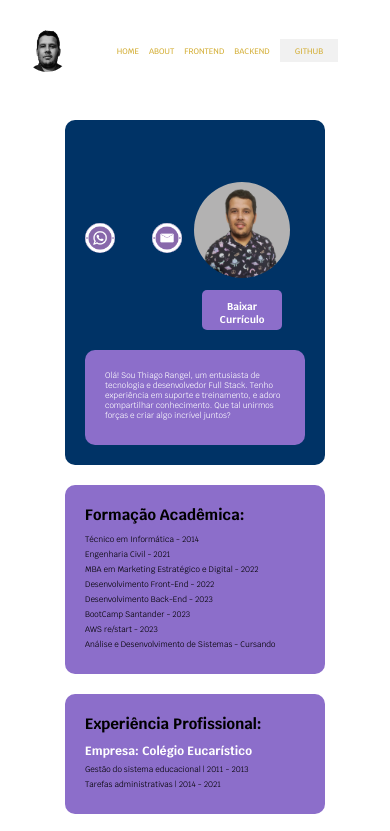
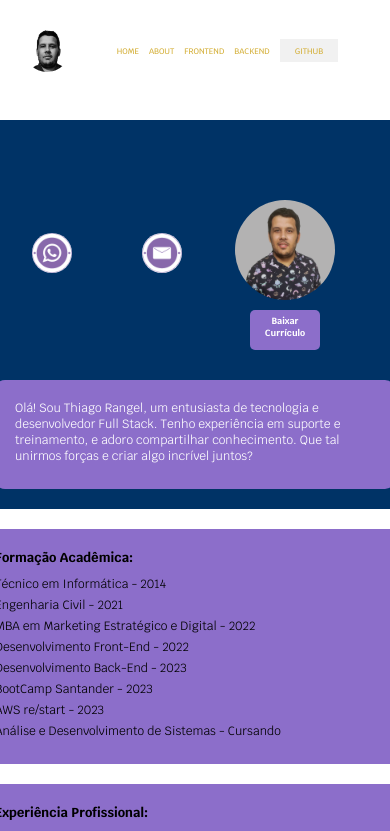
Before and after one commit to ThiagoDRangel/ThiagoRangel, a React (Vite) app: page /home/profile in a window 390 px wide. Shown: the top 831 px of the page. Built offline with nearby package versions, Linux system fonts and the light colour scheme.

Commit message:
fix: mobile version

```diff
--- a/src/components/Certificates/styles.css
+++ b/src/components/Certificates/styles.css
@@ -41,8 +41,8 @@
   border: 10px solid var(--color-senary);
   display: flex;
   font-size: 10px;
+  justify-content: center;
   margin-bottom: 20px;
-  margin-left: 30px;
   width: 800px;
 }
 
@@ -58,7 +58,8 @@
   color: white;
   display: flex;
   flex-direction: column;
-  margin-left: 20px;
+  justify-content: center;
+  margin-left: 4rem;
 }
 
 .format-stacks {
@@ -68,3 +69,68 @@
 div p {
   margin-bottom: 5px;
 }
+
+@media (max-width:1281px) {}
+
+@media (max-width:1025px) {}
+
+@media (max-width:801px) {}
+
+@media (max-width:600px) {
+  .render-certificates {
+    width: 500px;
+  }
+
+  .render-certificates img {
+    width: 400px;
+  }
+
+  .format-stacks {
+    font-size: 0.9rem;
+  }
+}
+
+@media (max-width:480px) {
+  .render-certificates {
+    height: 30rem;
+    width: 380px;
+  }
+
+  .render-certificates Img {
+    margin-top: 4rem;
+    margin-bottom: 1rem;
+    width: 300px;
+  }
+
+  .name-url-container {
+    margin-left: 4rem;
+  }
+
+  .name-url-container p {
+    font-size: 0.5rem;
+    margin-left: 0;
+    margin-right: 3rem;
+  }
+
+  .format-stacks {
+    margin-left: 0;
+    margin-bottom: 4rem;
+    margin-right: 3rem;
+  }
+}
+
+@media (max-width:320px) {
+  .render-certificates {
+    width: 280px;
+  }
+
+  .render-certificates Img {
+    width: 230px;
+    margin-top: 4rem;
+    margin-bottom: 4rem;
+  }
+
+  .format-stacks {
+    font-size: 1rem;
+  }
+}
--- a/src/components/Header/styles.css
+++ b/src/components/Header/styles.css
@@ -83,7 +83,7 @@ img {
 
 @media (max-width:600px) {
   .avatar {
-    margin-left: 1rem;
+    margin-left: 0;
     width: 6rem;
   }
 }
--- a/src/components/HeaderMenu/styles.css
+++ b/src/components/HeaderMenu/styles.css
@@ -106,7 +106,7 @@ nav ul li {
   }
 
   .icon {
-    font-size: 0.8rem;
+    font-size: 1.2rem;
   }
 }
 
--- a/src/components/User/styles.css
+++ b/src/components/User/styles.css
@@ -219,18 +219,20 @@ ul li:hover {
 
   .personal-infos {
     margin-left: 0;
-    width: 45rem;
+    width: 55rem;
   }
 
   .image-profile {
     margin-bottom: 1rem;
+    padding: 1rem;
     width: 12rem;
   }
 
   .contact-container {
     align-items: center;
     display: flex;
-    justify-content: center;
+    justify-content: flex-end;
+    padding: 1rem;
   }
 
   .images-contact {
@@ -240,16 +242,16 @@ ul li:hover {
   }
 
   .text-container {
-    font-size: 1.2rem;
-    width: 40rem;
+    font-size: 1.4rem;
+    width: 50rem;
   }
 
   .download-button {
-    font-size: 1rem;
+    font-size: 0.9rem;
     margin-right: 4rem;
     height: 4rem;
-    width: 8rem;
-    padding: 1rem 1rem 1rem 1rem;
+    width: 7rem;
+    padding: 0.5rem 0.5rem 0.5rem 0.5rem;
     text-align: center;
   }
 
@@ -262,15 +264,49 @@ ul li:hover {
   }
 
   .background-container {
-    font-size: 0.9rem;
-    width: 45rem;
+    font-size: 1.4rem;
+    width: 55rem;
   }
 }
 
 @media (max-width:480px) {
   .personal-infos {
     margin-left: 0;
-    width: 26rem;
+    width: 44rem;
+  }
+
+  .images-contact {
+    margin-right: 0;
+    width: 6rem;
+  }
+
+  .image-profile {
+    margin-bottom: 0;
+    width: 12rem;
+  }
+
+  .text-container {
+    font-size: 1.2rem;
+    width: 40rem;
+  }
+
+  .background-container {
+    font-size: 1.2rem;
+    width: 44rem;
+  }
+
+  .strong {
+    font-size: 1.3rem;
+  }
+
+  .title-containers {
+    font-size: 1.2rem;
+  }
+}
+
+@media (max-width:320px) {
+  .personal-infos {
+    width: 28rem;
   }
 
   .images-contact {
@@ -279,43 +315,34 @@ ul li:hover {
   }
 
   .image-profile {
-    margin-bottom: 1rem;
-    width: 10rem;
+    margin-right: 0;
+    margin-bottom: 0.5rem;
+    width: 12rem;
   }
 
   .text-container {
     font-size: 0.8rem;
-    width: 22rem;
+    width: 24rem;
   }
 
   .background-container {
     font-size: 0.8rem;
-    width: 26rem;
+    width: 28rem;
+  }
+
+  .download-button {
+    font-size: 0.8rem;
+    margin-left: 2rem;
+    height: 3rem;
+    width: 6rem;
+    padding: 0.5rem 0.5rem 0.5rem 0.5rem;
+  }
+
+  .strong {
+    font-size: 1rem;
+  }
+
+  .title-containers {
+    font-size: 1rem;
   }
 }
-
-@media (max-width:320px) {
-  .personal-infos {
-    width: 25rem;
-  }
-
-  .images-contact {
-    margin-right: 0;
-    width: 5rem;
-  }
-
-  .image-profile {
-    margin-bottom: 1rem;
-    width: 9rem;
-  }
-
-  .text-container {
-    font-size: 0.8rem;
-    width: 21rem;
-  }
-
-  .background-container {
-    font-size: 0.8rem;
-    width: 25rem;
-  }
-}
```
